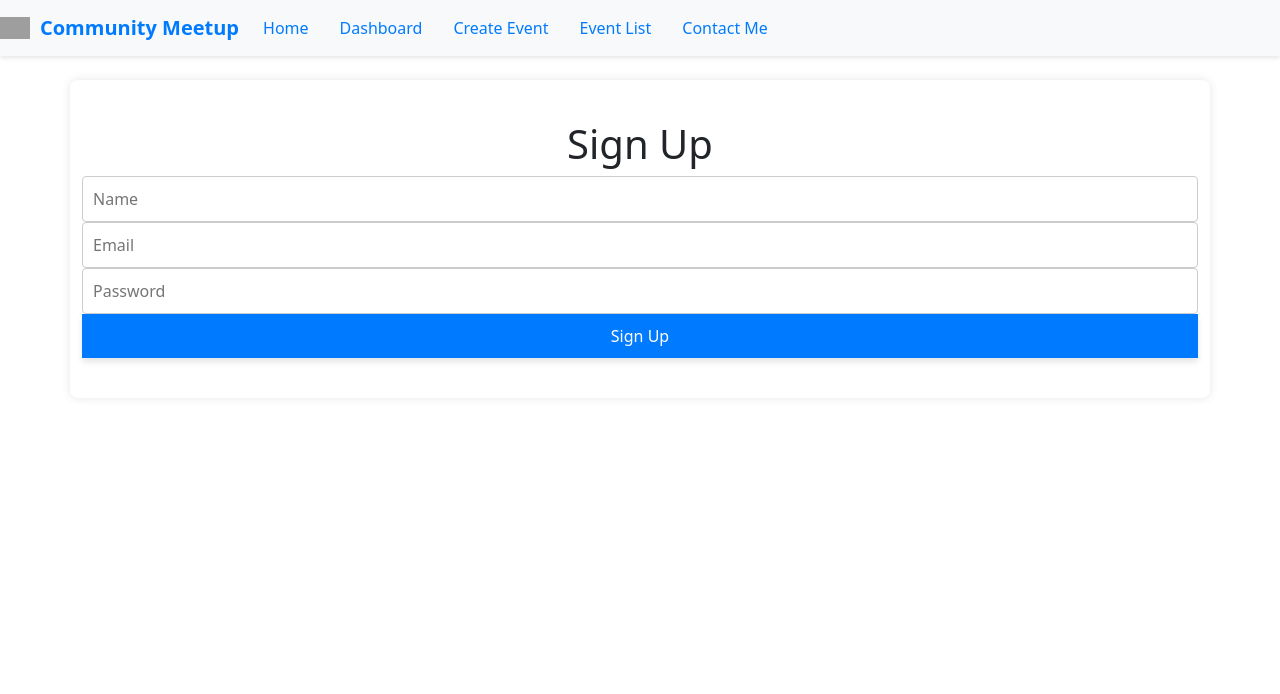
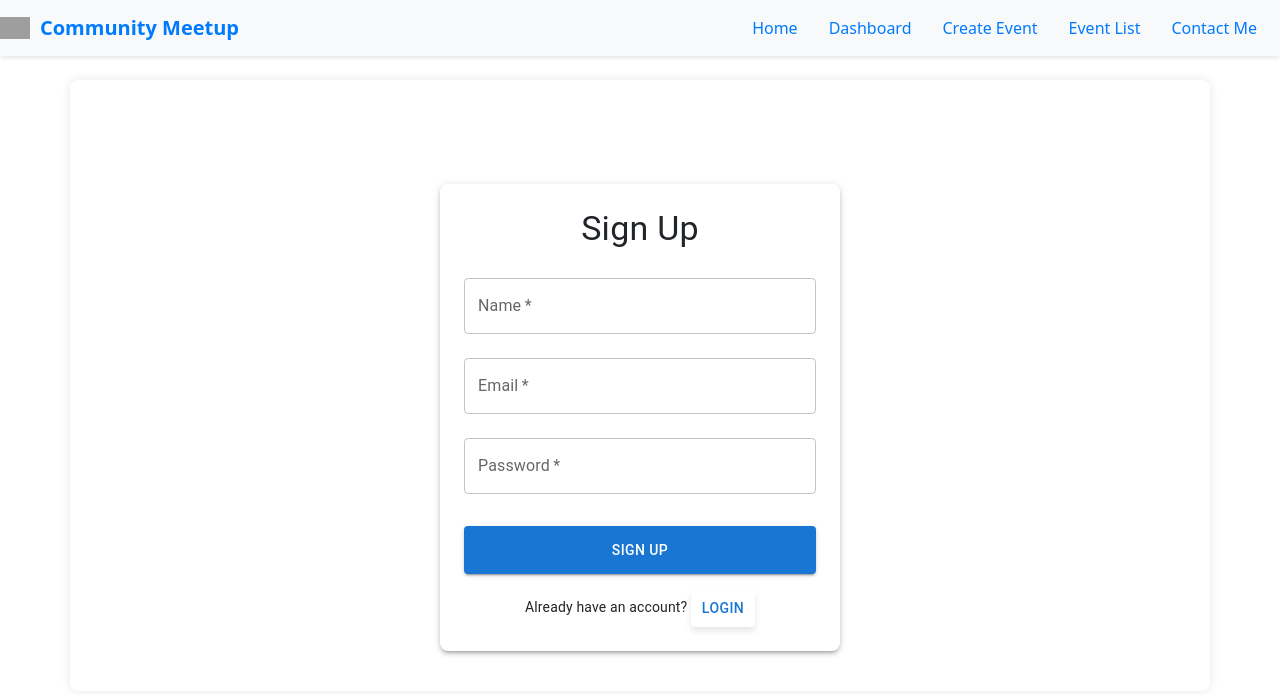
Before and after one commit to Collokioko/community-meetup, a React (Create React App) app in the folder community-meetup-app/: page /register in a window 1280 px wide. Shown: the top 694 px of the page. Built offline with nearby package versions, Linux system fonts and the light colour scheme; grey boxes are pictures that could not be loaded.

Commit message:
Edited register,navbar,login and eventlist components

```diff
--- a/community-meetup-app/src/components/EventList.js
+++ b/community-meetup-app/src/components/EventList.js
@@ -1,5 +1,6 @@
 import React, { useEffect, useState } from 'react';
-import { Container, Button, ListGroup, ListGroupItem } from 'react-bootstrap';
+import { Container, Button, ListGroup, ListGroupItem, Row, Col } from 'react-bootstrap';
+import './styles.css'; // Make sure to add your custom styles here
 
 const EventList = () => {
     const [events, setEvents] = useState([]);
@@ -18,17 +19,24 @@ const EventList = () => {
 
     return (
         <Container className="mt-5">
-            <h1 className="mb-4 text-center">Events</h1>
+            <h1 className="mb-4 text-center">Upcoming Events</h1>
             <ListGroup>
                 {events.map(event => (
-                    <ListGroupItem key={event._id} className="d-flex justify-content-between align-items-center">
-                        <div>
-                            <h5>{event.title}</h5>
-                            <p>{event.description}</p>
-                            <p>{event.date} - {event.time}</p>
-                            <p>{event.location}</p>
-                        </div>
-                        <Button variant="primary" onClick={() => handleRSVP(event._id)}>RSVP</Button>
+                    <ListGroupItem key={event._id} className="event-item">
+                        <Row>
+                            <Col md={8}>
+                                <h5>{event.title}</h5>
+                                <p>{event.description}</p>
+                                <p><strong>Date:</strong> {event.date}</p>
+                                <p><strong>Time:</strong> {event.time}</p>
+                                <p><strong>Location:</strong> {event.location}</p>
+                            </Col>
+                            <Col md={4} className="text-md-right text-center">
+                                <Button variant="primary" onClick={() => handleRSVP(event._id)}>
+                                    RSVP
+                                </Button>
+                            </Col>
+                        </Row>
                     </ListGroupItem>
                 ))}
             </ListGroup>
--- a/community-meetup-app/src/components/Login.js
+++ b/community-meetup-app/src/components/Login.js
@@ -1,30 +1,36 @@
 import React, { useState } from 'react';
 import { useNavigate } from 'react-router-dom';
-import { TextField, Button, Typography, Box } from '@mui/material';
+import { TextField, Button, Typography, Box, Alert } from '@mui/material';
 import axios from 'axios';
 
 const Login = () => {
     const [email, setEmail] = useState('');
     const [password, setPassword] = useState('');
+    const [error, setError] = useState('');
+    const [loading, setLoading] = useState(false);
     const navigate = useNavigate();
 
     const handleLogin = async (e) => {
         e.preventDefault();
+        setLoading(true);
+        setError('');
         try {
             const response = await axios.post('http://localhost:5000/api/login', { email, password });
-            // Assuming the response contains a token
             localStorage.setItem('authToken', response.data.token);
-            navigate('/');  // Redirect to dashboard or home after successful login
+            navigate('/');  // Redirect to the dashboard or home after successful login
         } catch (error) {
-            alert('Invalid credentials');
+            setError('Invalid credentials, please try again.');
+        } finally {
+            setLoading(false);
         }
     };
 
     return (
-        <Box sx={{ maxWidth: 400, mx: 'auto', mt: 5 }}>
-            <Typography variant="h4" gutterBottom>
+        <Box sx={{ maxWidth: 400, mx: 'auto', mt: 8, p: 3, boxShadow: 3, borderRadius: 2, backgroundColor: '#fff' }}>
+            <Typography variant="h4" gutterBottom align="center">
                 Login
             </Typography>
+            {error && <Alert severity="error" sx={{ mb: 2 }}>{error}</Alert>}
             <form onSubmit={handleLogin}>
                 <TextField
                     label="Email"
@@ -34,6 +40,7 @@ const Login = () => {
                     value={email}
                     onChange={(e) => setEmail(e.target.value)}
                     required
+                    disabled={loading}
                 />
                 <TextField
                     label="Password"
@@ -43,13 +50,26 @@ const Login = () => {
                     value={password}
                     onChange={(e) => setPassword(e.target.value)}
                     required
+                    disabled={loading}
                 />
-                <Box textAlign="center" marginTop={2}>
-                    <Button variant="contained" color="primary" type="submit">
-                        Login
+                <Box textAlign="center" marginTop={3}>
+                    <Button
+                        variant="contained"
+                        color="primary"
+                        type="submit"
+                        disabled={loading}
+                        fullWidth
+                        sx={{ py: 1.5 }}
+                    >
+                        {loading ? 'Logging in...' : 'Login'}
                     </Button>
                 </Box>
             </form>
+            <Box textAlign="center" marginTop={2}>
+                <Typography variant="body2">
+                    Don't have an account? <Button color="primary" onClick={() => navigate('/register')}>Register</Button>
+                </Typography>
+            </Box>
         </Box>
     );
 };
--- a/community-meetup-app/src/components/Navbar.js
+++ b/community-meetup-app/src/components/Navbar.js
@@ -18,7 +18,7 @@ const NavbarComponent = () => {
             </Navbar.Brand>
             <Navbar.Toggle aria-controls="basic-navbar-nav" />
             <Navbar.Collapse id="basic-navbar-nav">
-                <Nav className="ml-auto">
+                <Nav className="ml-auto"> {/* Aligns to the right */}
                     <Nav.Link
                         as={Link}
                         to="/"
--- a/community-meetup-app/src/components/Register.js
+++ b/community-meetup-app/src/components/Register.js
@@ -1,26 +1,93 @@
-// src/components/Register.js
 import React, { useState } from 'react';
+import { useNavigate } from 'react-router-dom';
+import { TextField, Button, Typography, Box, Alert } from '@mui/material';
+import axios from 'axios';
 
 const Register = () => {
     const [name, setName] = useState('');
     const [email, setEmail] = useState('');
     const [password, setPassword] = useState('');
+    const [error, setError] = useState('');
+    const [success, setSuccess] = useState('');
+    const [loading, setLoading] = useState(false);
+    const navigate = useNavigate();
 
     const handleSubmit = async (e) => {
         e.preventDefault();
-        alert(`User registered: ${name}, ${email}`);
+        setLoading(true);
+        setError('');
+        setSuccess('');
+        try {
+            // Mock API call to register a new user
+            await axios.post('http://localhost:5000/api/register', { name, email, password });
+            setSuccess('Registration successful! You can now log in.');
+            setTimeout(() => {
+                navigate('/login');  // Redirect to login after a short delay
+            }, 2000);
+        } catch (error) {
+            setError('Registration failed. Please try again.');
+        } finally {
+            setLoading(false);
+        }
     };
 
     return (
-        <div>
-            <h1>Sign Up</h1>
+        <Box sx={{ maxWidth: 400, mx: 'auto', mt: 8, p: 3, boxShadow: 3, borderRadius: 2, backgroundColor: '#fff' }}>
+            <Typography variant="h4" gutterBottom align="center">
+                Sign Up
+            </Typography>
+            {error && <Alert severity="error" sx={{ mb: 2 }}>{error}</Alert>}
+            {success && <Alert severity="success" sx={{ mb: 2 }}>{success}</Alert>}
             <form onSubmit={handleSubmit}>
-                <input type="text" value={name} onChange={(e) => setName(e.target.value)} placeholder="Name" required />
-                <input type="email" value={email} onChange={(e) => setEmail(e.target.value)} placeholder="Email" required />
-                <input type="password" value={password} onChange={(e) => setPassword(e.target.value)} placeholder="Password" required />
-                <button type="submit">Sign Up</button>
+                <TextField
+                    label="Name"
+                    type="text"
+                    fullWidth
+                    margin="normal"
+                    value={name}
+                    onChange={(e) => setName(e.target.value)}
+                    required
+                    disabled={loading}
+                />
+                <TextField
+                    label="Email"
+                    type="email"
+                    fullWidth
+                    margin="normal"
+                    value={email}
+                    onChange={(e) => setEmail(e.target.value)}
+                    required
+                    disabled={loading}
+                />
+                <TextField
+                    label="Password"
+                    type="password"
+                    fullWidth
+                    margin="normal"
+                    value={password}
+                    onChange={(e) => setPassword(e.target.value)}
+                    required
+                    disabled={loading}
+                />
+                <Box textAlign="center" marginTop={3}>
+                    <Button
+                        variant="contained"
+                        color="primary"
+                        type="submit"
+                        disabled={loading}
+                        fullWidth
+                        sx={{ py: 1.5 }}
+                    >
+                        {loading ? 'Signing Up...' : 'Sign Up'}
+                    </Button>
+                </Box>
             </form>
-        </div>
+            <Box textAlign="center" marginTop={2}>
+                <Typography variant="body2">
+                    Already have an account? <Button color="primary" onClick={() => navigate('/login')}>Login</Button>
+                </Typography>
+            </Box>
+        </Box>
     );
 };
 
--- a/community-meetup-app/src/components/styles.css
+++ b/community-meetup-app/src/components/styles.css
@@ -28,6 +28,41 @@ h1, h2 {
     font-size: 2.5rem; /* Larger font size */
     margin-bottom: 30px; /* Space below the heading */
     text-align: center; /* Center the heading */
+}
+
+/* Event List Styles */
+.event-item {
+    margin-bottom: 20px;
+    border-radius: 8px;
+    box-shadow: 0 2px 4px rgba(0, 0, 0, 0.1);
+    transition: transform 0.2s ease;
+    padding: 20px;
+    background-color: #ffffff;
+}
+
+.event-item:hover {
+    transform: translateY(-5px);
+}
+
+.event-item h5 {
+    color: #007bff;
+    margin-bottom: 10px;
+}
+
+.event-item p {
+    margin-bottom: 5px;
+}
+
+.event-item .btn-primary {
+    background-color: #007bff;
+    border-color: #007bff;
+    box-shadow: 0 4px 6px rgba(0, 123, 255, 0.1);
+}
+
+.event-item .btn-primary:hover {
+    background-color: #0056b3;
+    border-color: #0056b3;
+    box-shadow: 0 6px 8px rgba(0, 0, 0, 0.15);
 }
 
 /* Form Styles */
@@ -141,6 +176,10 @@ li button:hover {
     margin-right: 10px;
 }
 
+.navbar-nav {
+    margin-left: auto; /* Align the navigation links to the right */
+}
+
 .navbar-nav .nav-link {
     color: #007bff;
     font-weight: 500;
@@ -164,6 +203,7 @@ li button:hover {
 .btn-primary {
     border-radius: 0.25rem;
 }
+
 
 /* Contact Form Styles */
 .contact-form {
@@ -189,8 +229,7 @@ li button:hover {
 
 /* Home Page Styles */
 .home-container {
-    background-image: url('../assets//images/hero-image.jpg');
-    /* Replace with your hero image */
+    background-image: url('../assets/images/hero-image.jpg'); /* Replace with your hero image */
     background-size: cover;
     background-position: center;
     color: white; /* Text color to contrast with background */
```
